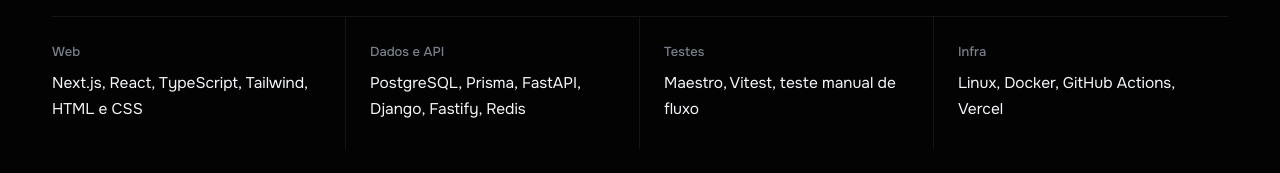
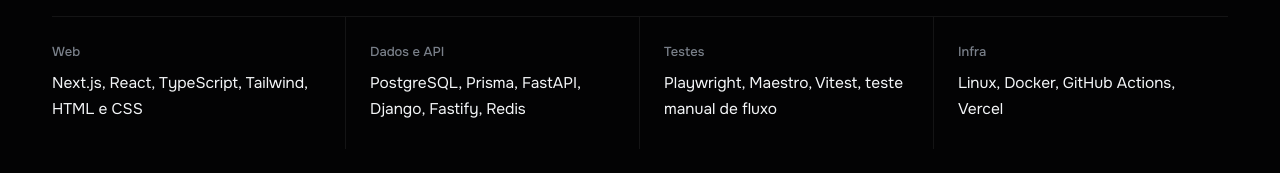
Before and after one commit to Rafaaelsz/portfolio-tvrs, a Next.js app: page / in a window 1280 px wide. Shown: the part 7626-7799 px from the top of the page. Built offline with nearby package versions, Linux system fonts and the light colour scheme.

Commit message:
feat: adiciona Playwright aos itens de teste nos dicionários

```diff
--- a/src/i18n/dictionaries.ts
+++ b/src/i18n/dictionaries.ts
@@ -274,7 +274,7 @@ export const dictionaries: Record<Locale, Dictionary> = {
         },
         {
           title: "Testes",
-          items: "Maestro, Vitest, teste manual de fluxo",
+          items: "Playwright, Maestro, Vitest, teste manual de fluxo",
           areas: ["qa"],
         },
         {
@@ -638,7 +638,7 @@ export const dictionaries: Record<Locale, Dictionary> = {
         },
         {
           title: "Testing",
-          items: "Maestro, Vitest, manual flow testing",
+          items: "Playwright, Maestro, Vitest, manual flow testing",
           areas: ["qa"],
         },
         {
```
